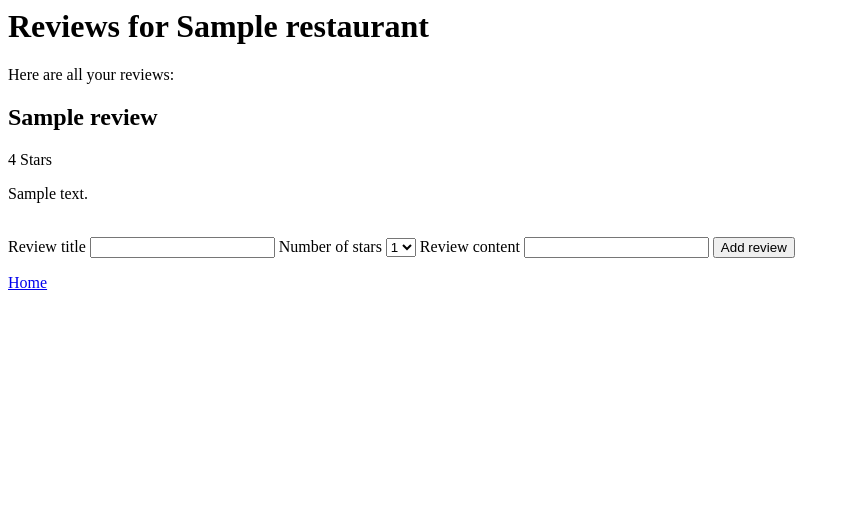
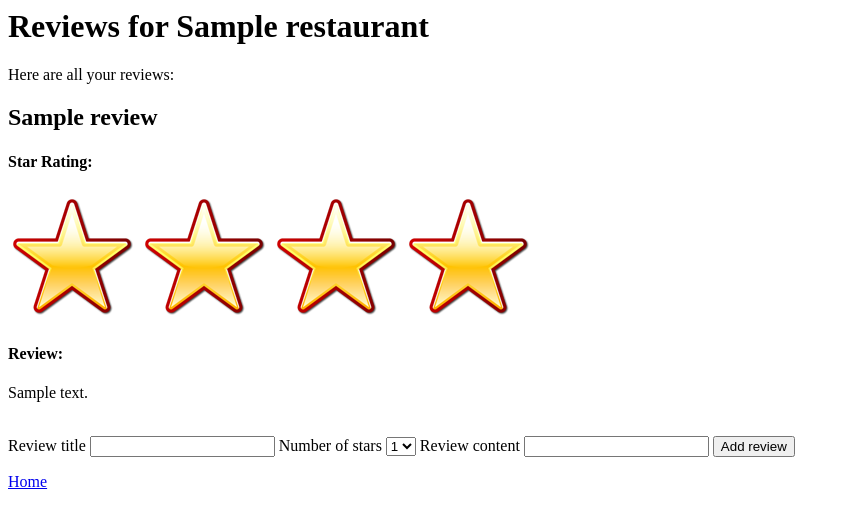
Before and after one commit to Gingerbolt/Cuisine-Scene, a PHP site: template views/restaurants.html.twig in a window 1280 px wide. Shown: the top 528 px of the page, without its empty margins (0-850 px from the left). Run offline with PHP 8.4, Linux system fonts and the light colour scheme; the template is opened without the code that fills it: most values are stand-ins (such as "Sample title", 1, 10 or a date in 2020); some libraries are stand-ins or nearby versions.

Commit message:
adjust displays in twig, convert star num to images

```diff
--- a/views/restaurants.html.twig
+++ b/views/restaurants.html.twig
@@ -11,8 +11,10 @@
 
               {% for review in reviews %}
                   <h2>{{ review.getTitle }}</h2>
-                  <p>{{ review.getStars }} Stars</p>
-                  <p>{{ review.getContent }}</p><br>
+                  {% block A%}
+                  <h4>Star Rating:</h4><p> {% set var = review.getStars %} {% for i in 1..var %} <img src="/../web/img/starz.png"> {% endfor %} </p>
+                  {% endblock %}
+                  <h4>Review:</h4><p> {{ review.getContent }} </p><br>
               {% endfor %}
 
         {% endif %}
```
Also changed, not shown: web/img/starz.png (added).
